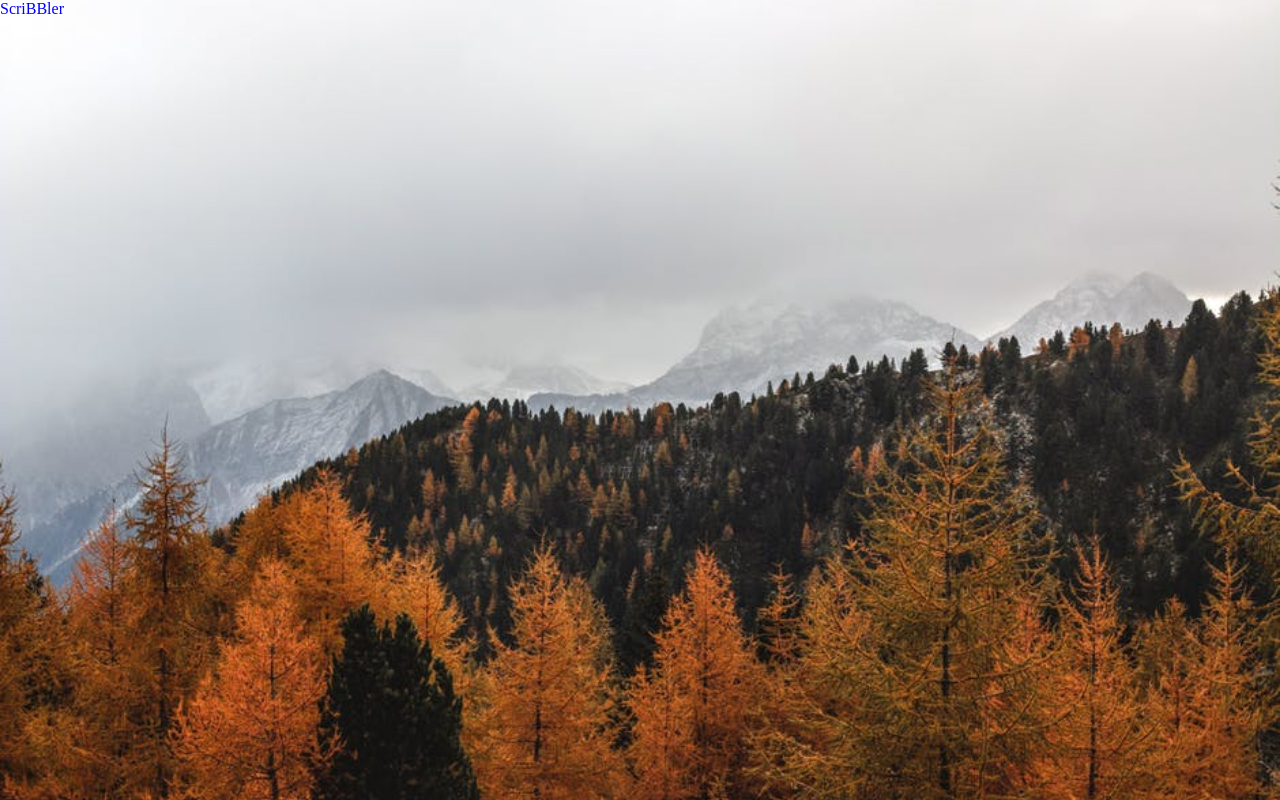
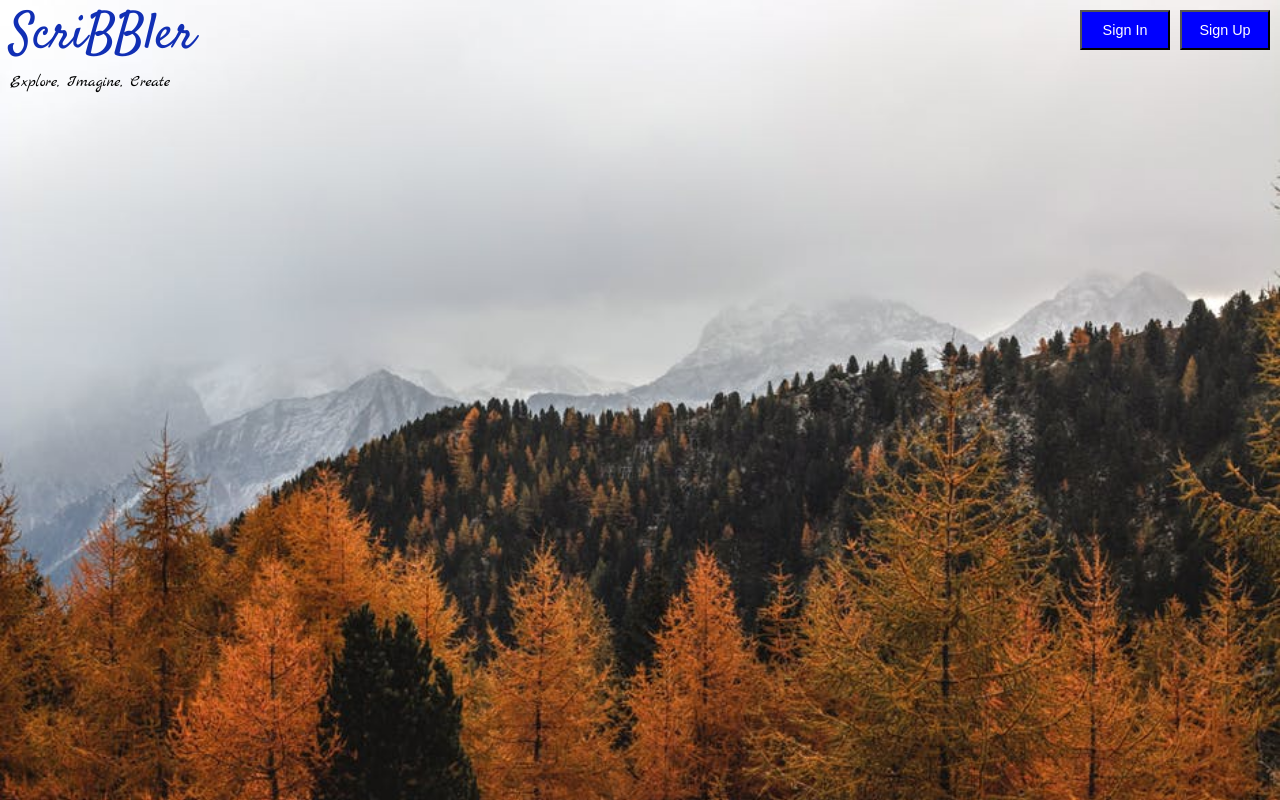
Before and after one commit to swaroopchirravuri/blogging-website, a plain HTML site: page stub/index.html in a window 1280 px wide. Drawn offline with Linux system fonts and the light colour scheme.

Commit message:
header changes common to PartA,PartB and PartC

```diff
--- a/stub/css/header.css
+++ b/stub/css/header.css
@@ -1,3 +1,39 @@
-p1{
-    color: blue;
- }
+.middleText{
+    font-family: 'Marck Script', cursive;
+    margin-top: 0;
+    margin: 0 0 0px 10px;
+}
+.logo-title {
+    font-family: 'Satisfy', cursive;
+    font-size: 50px;
+    color: #112fb4;
+    margin: auto;
+    text-decoration: none;
+    margin: 10px 10px 0px 10px;
+}
+button {
+    background-color: #4CAF50;
+    color: white;
+    padding: 14px 20px;
+    margin: 8px 0;
+    border: none;
+    cursor: pointer;
+    width: 100%;
+    opacity: 0.9;
+}
+button:hover {
+    opacity:1;
+}
+input.topButtons {
+    width: 90px;
+    padding: 10px;
+    cursor: pointer;
+    font-weight: 500;
+    font-size: 90%;
+    background: #0000ff;
+    color: #fff;
+    float: right;
+
+    margin: 10px 10px 0px 0px;
+    font-family: Arial, Helvetica, sans-serif;
+}
--- a/stub/index.html
+++ b/stub/index.html
@@ -11,6 +11,10 @@
 	<!-- Place all CSS for fonts in this file -->
     <link href='css\font.css' rel='stylesheet' type='text/css'>
 
+    <meta charset="utf-8">
+    <meta http-equiv="X-UA-Compatible" content="IE=edge">
+    <meta name="viewport" content="width=device-width, initial-scale=1.0">
+
 </head>
 <body>
     <div id="main-container-div">
@@ -18,8 +22,10 @@
         <div class="header">
 
         	<!-- Insert code for Sign Up, Sign In button here. Add code for "ScriBBler" heading and the sub-heading -->
-            <p1>ScriBBler</p1>
-
+            <a id="pageTitle" class="logo-title">ScriBBler</a>
+            <input class="topButtons" type="button" value="Sign Up">
+            <input class="topButtons" type="button" value="Sign In">
+            <p class="middleText">Explore, Imagine, Create</p>
         </div>
 
         <div class="postButtons">
```
